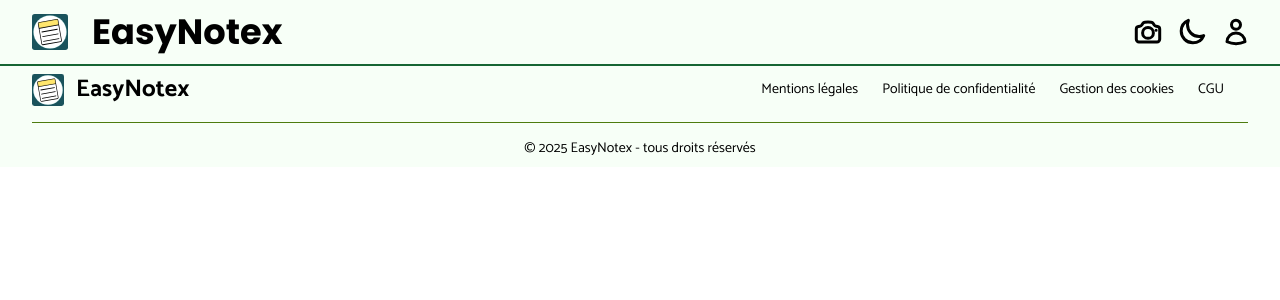
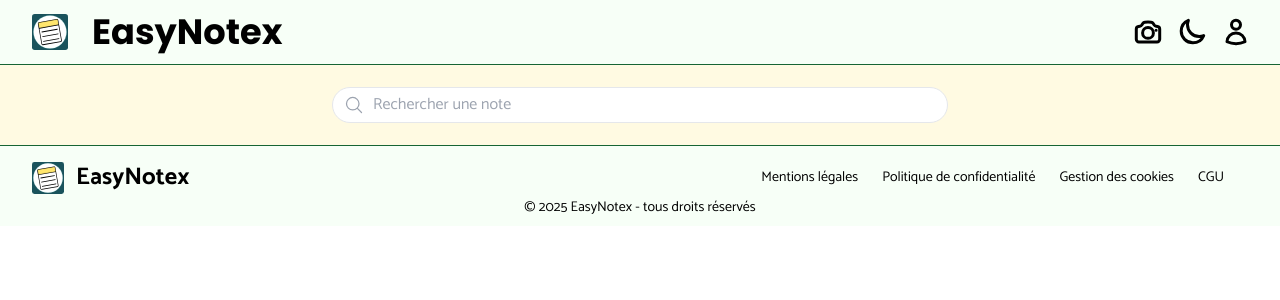
Before and after one commit to Melissa-code/easynotex, a Vue app in the folder frontend/: page / in a window 1280 px wide. Shown: the top 300 px of the page. Built offline with nearby package versions, Linux system fonts and the light colour scheme.

Commit message:
Create a search bar

```diff
--- a/frontend/src/App.vue
+++ b/frontend/src/App.vue
@@ -1,7 +1,8 @@
 <script setup>
-  import NavBarComponent from './components/NavBarComponent.vue';
-  import NotesComponent from './components/NotesComponent.vue';
-  import FooterComponent from './components/FooterComponent.vue';
+  import NavBarComponent from './components/layout/NavBarComponent.vue';
+  import NotesComponent from './components/notes/NotesComponent.vue';
+  import FooterComponent from './components/layout/FooterComponent.vue';
+  import SearchBarComponent from './components/notes/SearchBarComponent.vue';
 </script>
 
 <template>
@@ -10,6 +11,7 @@
   </header>
 
   <main>
+    <SearchBarComponent />
     <NotesComponent />
 
   </main>
--- a/frontend/src/components/FooterComponent.vue
+++ b/frontend/src/components/layout/FooterComponent.vue
@@ -4,9 +4,9 @@
     <!-- Footer -->
     <footer class="light border-t border-t-green-800 text-black">
         <div class="w-full max-w-screen-xl mx-auto px-2 sm:px-6 lg:px-8 md:py-2">
-            <div class="sm:flex sm:items-center sm:justify-between">
+            <div class="sm:flex sm:items-center sm:justify-between pt-2">
                 <a href="#" class="flex items-center space-x-3 rtl:space-x-reverse">
-                    <img src="../assets/logo.svg" class="h-8" alt="EasyNotex logo">
+                    <img src="../../assets/logo.svg" class="h-8" alt="EasyNotex logo">
                     <span class="self-center text-2xl font-bold whitespace-nowrap text-black">
                       EasyNotex
                     </span>
@@ -26,8 +26,7 @@
                   </li>
                 </ul>
             </div>
-            <hr class="my-4 border-lime-700">
-            <span class="block text-sm sm:text-center">
+            <span class="block text-sm sm:text-center mt-1">
               © {{ currentYear }}
               <a href="#" class="brand">
                 EasyNotex
--- a/frontend/src/components/NavBarComponent.vue
+++ b/frontend/src/components/layout/NavBarComponent.vue
@@ -8,7 +8,7 @@
                         <div class="flex shrink-0 items-center">
                             <!-- logo -->
                             <a href="#">
-                                <img class="h-9 w-auto" src="../assets/logo.svg" alt="logo EasyNotex">
+                                <img class="h-9 w-auto" src="../../assets/logo.svg" alt="logo EasyNotex">
                             </a>
                         </div>
                         <div class="hidden sm:ml-6 sm:block">
--- /dev/null
+++ b/frontend/src/components/notes/SearchBarComponent.vue
@@ -0,0 +1,48 @@
+<template>
+  <div>
+
+    <section class="h-20 flex items-center bg-[--yellow-light] ">
+      <div class="container mx-auto px-4">
+        <div class="grid grid-cols-4 gap-4 items-center">
+          <div></div>
+          <div class="col-span-2 relative">
+            <!-- input-->
+            <svg
+              xmlns="http://www.w3.org/2000/svg"
+              fill="none"
+              viewBox="0 0 24 24"
+              stroke-width="1.5"
+              stroke="currentColor"
+              class="absolute left-3 top-1/2 transform -translate-y-1/2 h-5 w-5 text-gray-400"
+            >
+              <path stroke-linecap="round" stroke-linejoin="round" d="m21 21-5.197-5.197m0 0A7.5 7.5 0 1 0 5.196 5.196a7.5 7.5 0 0 0 10.607 10.607Z" />
+            </svg>
+            <input
+              type="text"
+              placeholder="Rechercher une note"
+              class="w-full p-2 pl-10 border rounded-full focus:ring-1 focus:ring-green-900 focus:outline-none"
+            />
+          </div>
+          <div></div>
+        </div>
+      </div>
+    </section>
+
+  </div>
+</template>
+
+
+<script>
+    export default {
+        data() {
+            return {
+                //
+            };
+        },
+    };
+</script>
+
+
+<style>
+
+</style>
--- a/frontend/src/style.css
+++ b/frontend/src/style.css
@@ -12,6 +12,7 @@
   --light: #F7FFF7;
   --red: #FF6B6B;
   --yellow: #FFE66D;
+  --yellow-light: rgba(255, 230, 109, 0.2);
 
   .light-grey {
     background-color: #D8D8D8;
```
Also changed, not shown: frontend/src/components/notes/NotesComponent.vue (renamed from frontend/src/components/NotesComponent.vue).
